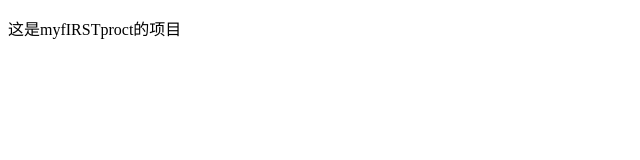
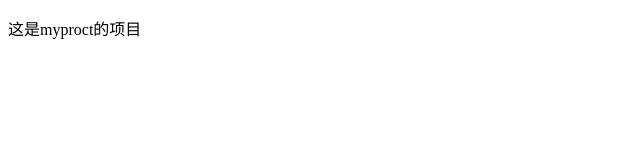
Before and after one commit to crulRubbish/myFirstProct, a plain HTML site: page index.html in a window 1280 px wide. Shown: the full height of the page, 0-640 px from the left. Drawn offline with Linux system fonts and the light colour scheme.

Commit message:
第二次修改

```diff
--- a/index.html
+++ b/index.html
@@ -6,6 +6,6 @@
 	</head>
 
 	<body>
-		<p>这是myfIRSTproct的项目</p>
+		<p>这是myproct的项目</p>
 	</body>
 </html>
```
